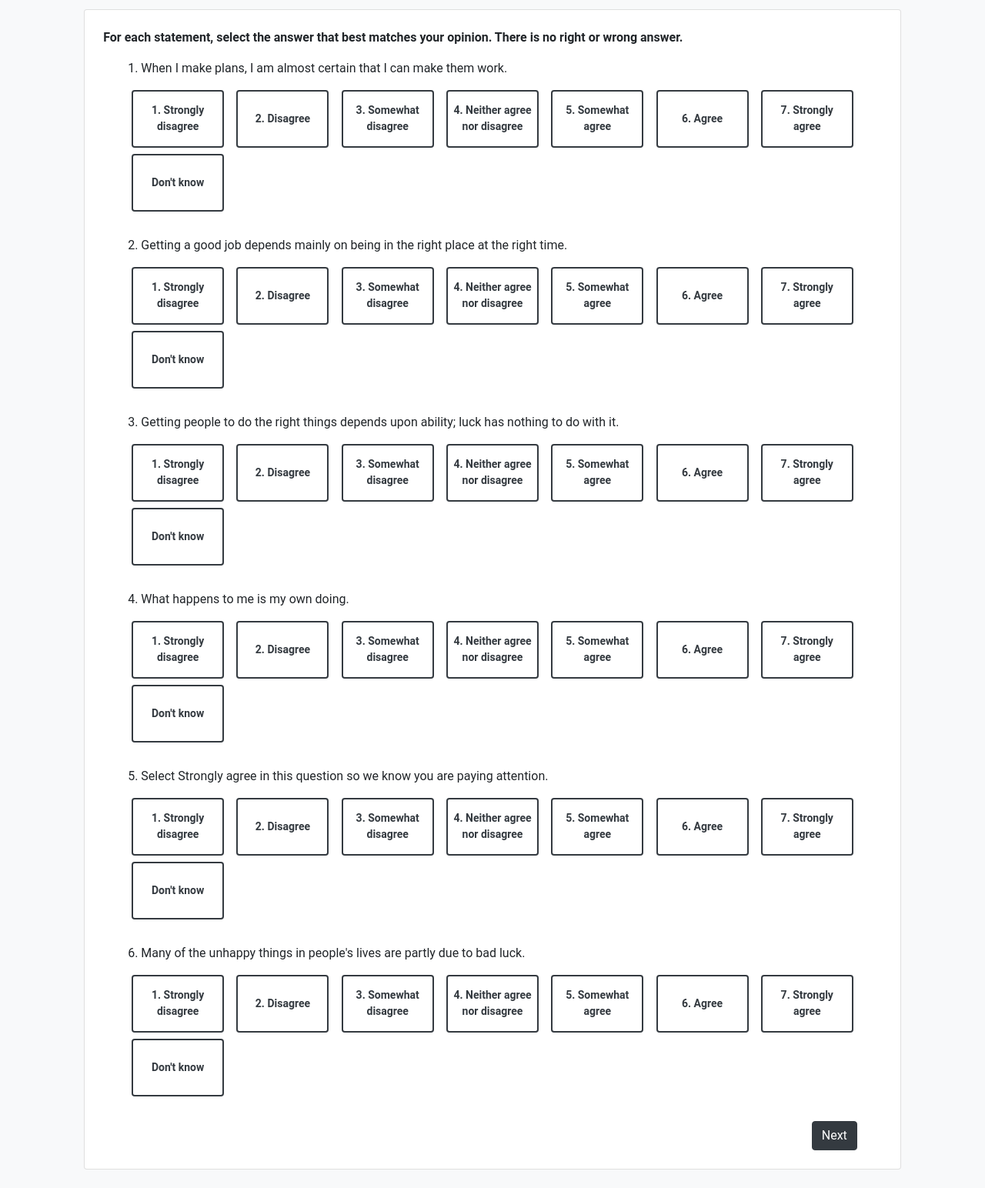
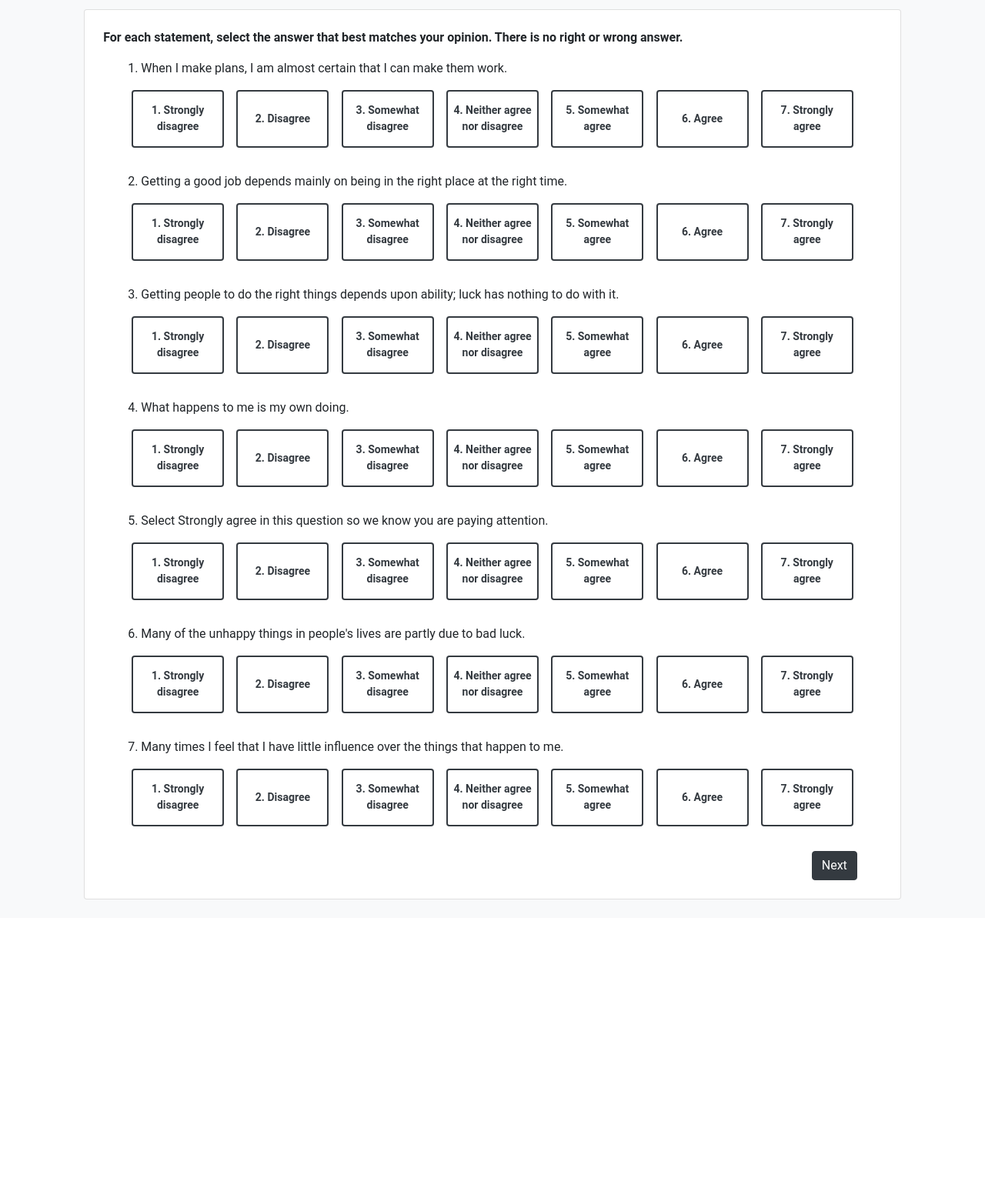
Before and after one commit to lucas-bs/thesis-survey, a Flask app: page /locus in a window 1280 px wide. Shown: the part 161-1705 px from the top of the page at 77% size. After the commit the page ends 1330 px from the top, so only its background shows below. Run offline with Flask 3, Linux system fonts and the light colour scheme; a user stored in the database is signed in; some libraries are stand-ins or nearby versions.

Commit message:
Update locus.html

```diff
--- a/gpt/templates/locus.html
+++ b/gpt/templates/locus.html
@@ -13,12 +13,12 @@
                 </p>
                 <div class="questions-locus">
                     <form action="/locus" method="post">
-                        {% set scale = ["1. Strongly disagree", "2. Disagree", "3. Somewhat disagree", "4. Neither agree nor disagree", "5. Somewhat agree", "6. Agree", "7. Strongly agree", "Don't know"] %}
-                        {% for i in range(1, 7) %}
+                        {% set scale = ["1. Strongly disagree", "2. Disagree", "3. Somewhat disagree", "4. Neither agree nor disagree", "5. Somewhat agree", "6. Agree", "7. Strongly agree"] %}
+                        {% for i in range(1, 8) %}
                         <div class="locus-question mb-4">
                             <p class="question-text">{{ questions[i-1] }}</p>
                             <div class="locus-scale d-flex justify-content-between flex-wrap">
-                                {% for j in range(1, 9) %}
+                                {% for j in range(1, 8) %}
                                 <div class="locus-option mb-2">
                                     <input
                                         type="radio"
```
